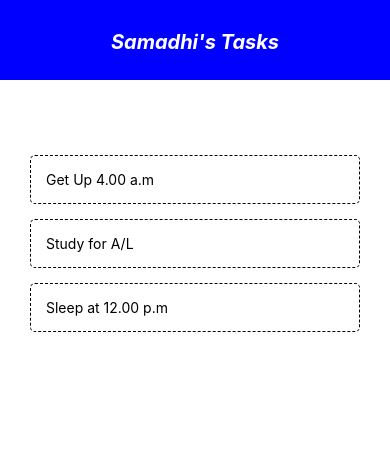
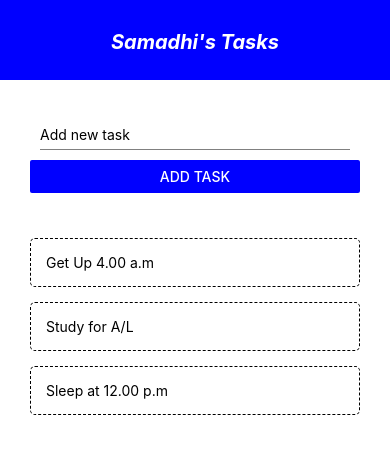
Before and after one commit to Chathuranga97lj/todo-app, a React Native app: screen / in a window 390 px wide. Shown: the top 454 px of the page. Built offline with nearby package versions, Linux system fonts and the light colour scheme.

Commit message:
add feacture to add new tasks

```diff
--- a/App.js
+++ b/App.js
@@ -3,6 +3,9 @@ import { StyleSheet, Text, View, FlatList, SafeAreaView } from 'react-native';
 import React, {useState} from 'react';
 import Header from './components/Header';
 import Task from './components/Task';
+import AddTask from './components/AddTask';
+import 'react-native-get-random-values'; // npm i react-native-get-random-values
+import { v4 as uuidv4 } from 'uuid'; // befor import install >> npm i uuid
 
 export default function App() {
 
@@ -12,10 +15,18 @@ export default function App() {
     {"task":"Sleep at 12.00 p.m", "done":true, "id":"3"}
   ])
 
+ // npm i uuid << install that
+  const addTask = (text) => {
+    setTasks(prevTasks => {
+      return [{task:text, id:uuidv4()}, ...prevTasks]
+    })
+  }
+
   return (
     <SafeAreaView style={styles.container}>
       <Header/>
       <View style={styles.content}>
+        <AddTask addTask={addTask}/>
         <View style={styles.list}>
           <FlatList
             data = {tasks}
--- /dev/null
+++ b/components/AddTask.js
@@ -0,0 +1,32 @@
+import React, {useState} from 'react'
+import { StyleSheet, Text, View, TextInput, Button } from 'react-native'
+
+const AddTask = ({addTask}) => {
+
+  const [text, setText] = useState('')
+  const changeHandler = (val) => {
+    setText(val)
+  }
+
+  return (
+    <View>
+        <TextInput
+            style={styles.input}
+            placeholder="Add new task"
+            onChangeText={changeHandler}
+        />
+        <Button title='Add task' color='blue' onPress={() => addTask(text)} />
+    </View>
+  )
+}
+
+const styles = StyleSheet.create({
+    input: {
+        margin: 10,
+        paddingVertical: 6,
+        borderBottomWidth: 1,
+        borderBottomColor: 'grey'
+    }
+})
+
+export default AddTask
--- a/package.json
+++ b/package.json
@@ -15,7 +15,9 @@
     "react": "17.0.1",
     "react-dom": "17.0.1",
     "react-native": "0.64.3",
-    "react-native-web": "0.17.1"
+    "react-native-get-random-values": "^1.7.2",
+    "react-native-web": "0.17.1",
+    "uuid": "^8.3.2"
   },
   "devDependencies": {
     "@babel/core": "^7.12.9"
```
Also changed, not shown: 1 other file (tests, documents, lock files or other folders).
